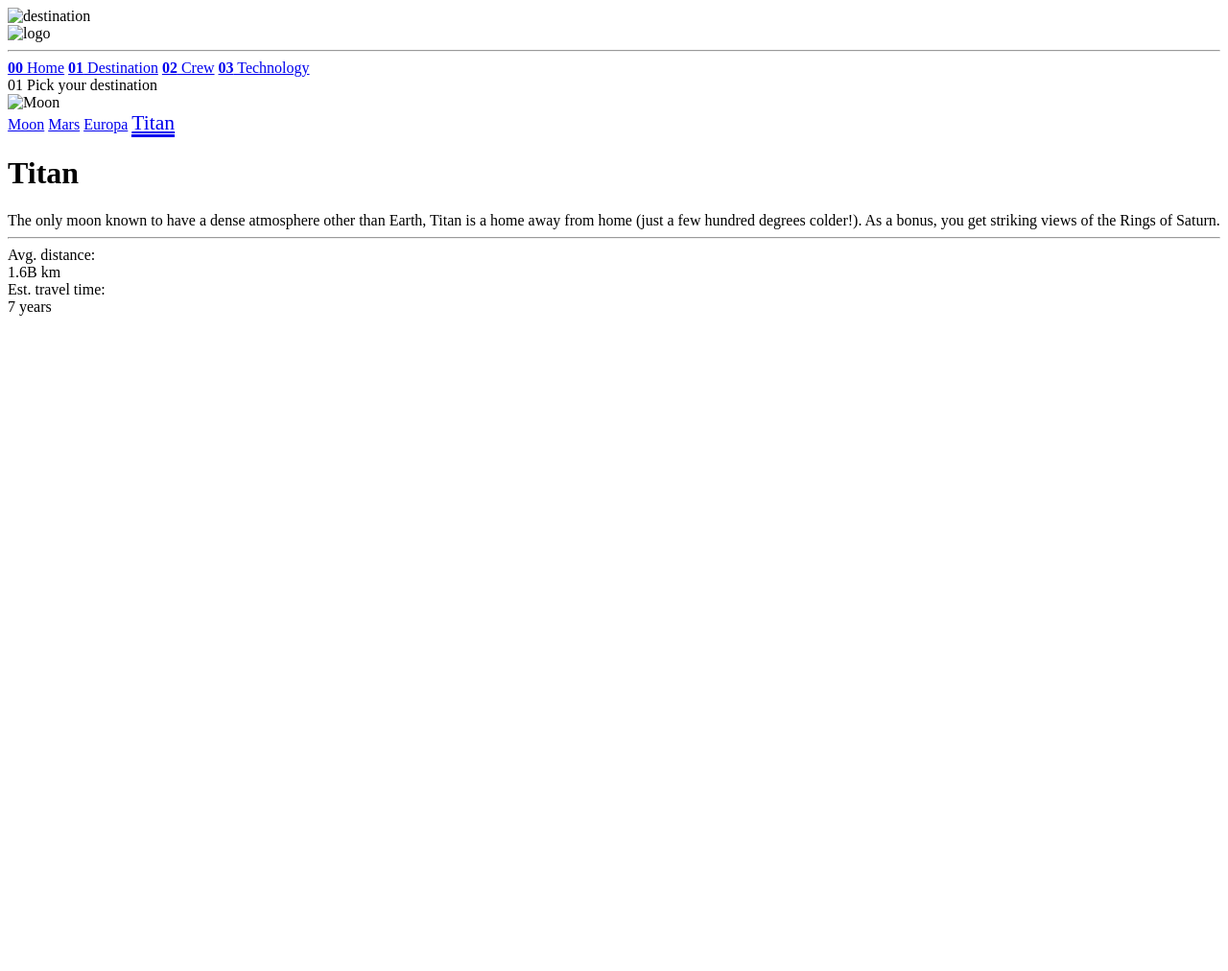
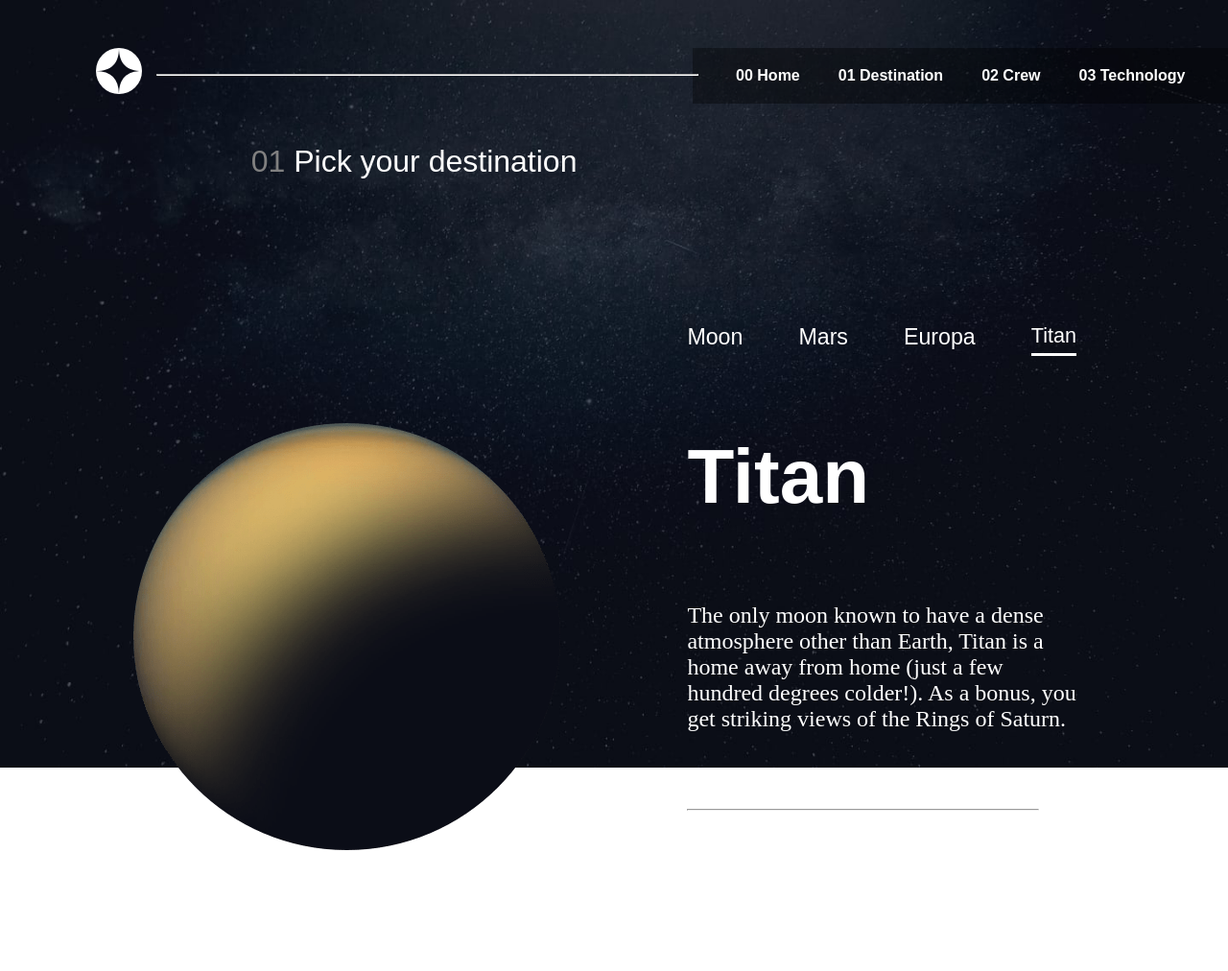
Before and after one commit to keykonquest/Space_Explorer, a plain HTML site: page destination-titan.html in a window 1280 px wide. Shown: the whole page at 96% size. Before the commit the page ends 800 px from the top, so only its background shows below. Drawn offline with Linux system fonts and the light colour scheme.

Commit message:
Correct destination-titan.html external links

```diff
--- a/destination-titan.html
+++ b/destination-titan.html
@@ -5,7 +5,7 @@
   <meta name="viewport" content="width=device-width, initial-scale=1.0">
 
   <link rel="icon" type="image/png" sizes="32x32" href="./assets/favicon-32x32.png">
-  <link rel="stylesheet" href="..\css\styles.css">
+  <link rel="stylesheet" href="styles.css">
 
   <title>Frontend Mentor | Space tourism website</title>
   <style media="screen">
@@ -21,11 +21,11 @@
 <body>
 
   <div class="bgContainer">
-    <img  class="bg-img"src="..\images\background-destination-desktop.jpg" alt="destination">
+    <img  class="bg-img"src="background-destination-desktop.jpg" alt="destination">
   </div>
 
   <div class="logo">
-    <img src="..\images\logo.svg" alt="logo">
+    <img src="logo.svg" alt="logo">
   </div>
 
   <div class="header">
@@ -44,7 +44,7 @@
 
   <div class="destination-row">
     <div class="imagecontainer">
-      <img src="..\images\image-titan.png" alt="Moon">
+      <img src="image-titan.png" alt="Moon">
     </div>
 
     <div class="rightside">
```
